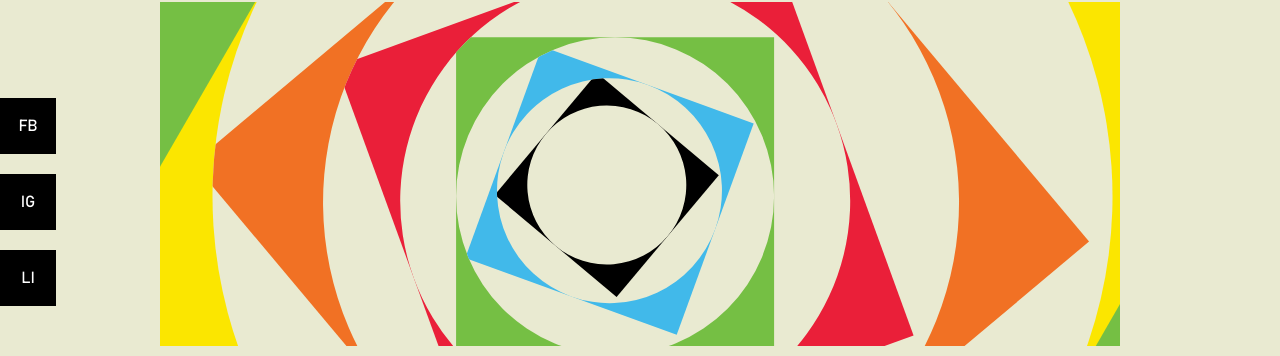
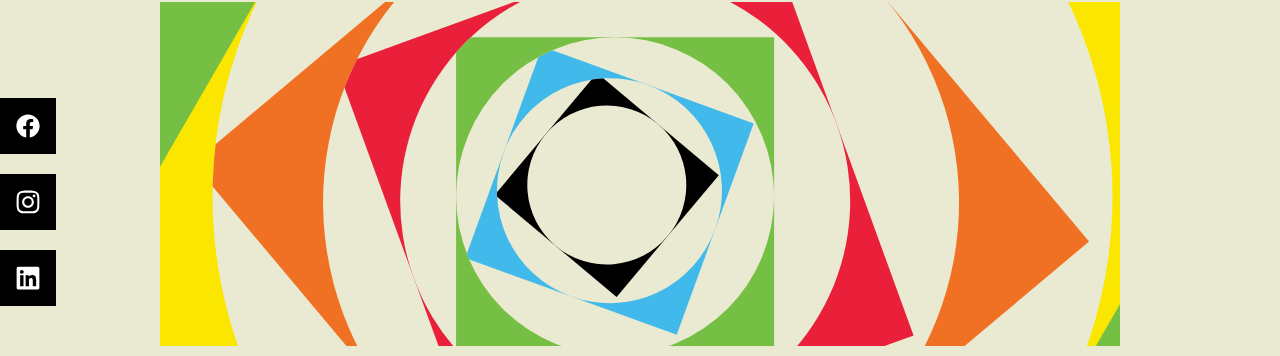
Before and after one commit to Lossmeril/perspectives-patterns-pathways, a Next.js app: page / in a window 1280 px wide. Shown: the part 146-502 px from the top of the page. Built offline with nearby package versions, Linux system fonts and the light colour scheme; a web font is replaced by a local one.

Commit message:
style: socials buttons icons

```diff
--- a/components/socialsButtons.tsx
+++ b/components/socialsButtons.tsx
@@ -1,21 +1,22 @@
 import Link from "next/link";
+import { FaFacebook, FaInstagram, FaLinkedin } from "react-icons/fa";
 
 const SocialsButtons = () => {
   return (
     <div className="hidden md:flex flex-col gap-5 fixed left-0 top-1/2 -translate-y-3/4 z-[100]">
       <Link href="" target="_blank">
         <div className="grid place-content-center w-14 h-14 bg-black hover:bg-red transition-all text-white">
-          FB
+          <FaFacebook size={24} />
         </div>
       </Link>
       <Link href="" target="_blank">
         <div className="grid place-content-center w-14 h-14 bg-black hover:bg-red transition-all text-white">
-          IG
+          <FaInstagram size={26} />
         </div>
       </Link>
       <Link href="" target="_blank">
         <div className="grid place-content-center w-14 h-14 bg-black hover:bg-red transition-all text-white">
-          LI
+          <FaLinkedin size={26} />
         </div>
       </Link>
     </div>
```
